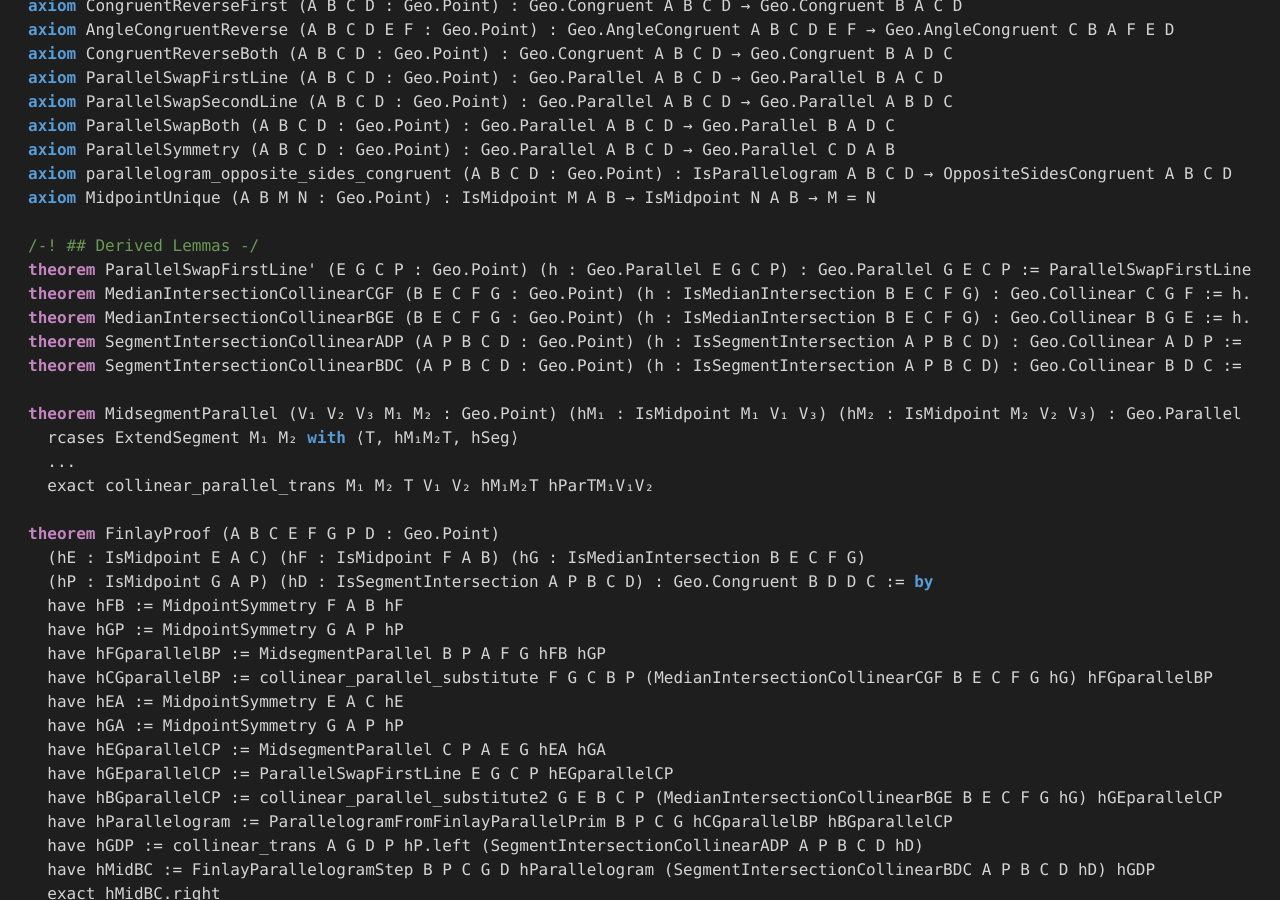
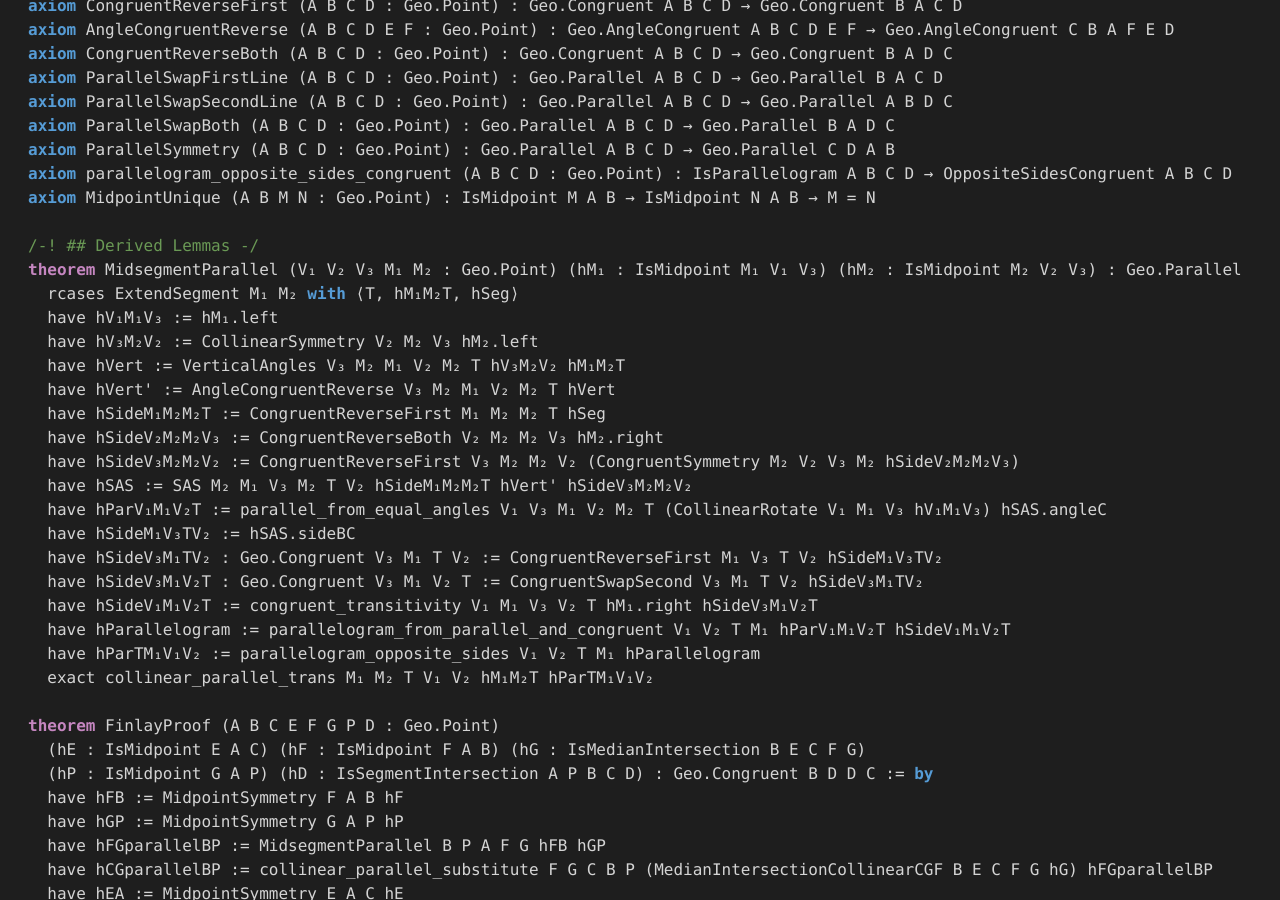
Before and after one commit to cgjteam/cgjteam.github.io, a Jekyll site: the page Geometry_lean.html, which Jekyll copies as it is, in a window 1280 px wide and 900 px high, scrolled down 1388 px. Built offline with Jekyll 4.4.1, drawn with Linux system fonts in a browser that asks for light colours.

Commit message:
Refactor MidsegmentParallel theorem with additional proofs

```diff
--- a/Geometry_lean.html
+++ b/Geometry_lean.html
@@ -81,15 +81,23 @@
 <span class="kw">axiom</span> MidpointUnique (A B M N : Geo.Point) : IsMidpoint M A B → IsMidpoint N A B → M = N
 
 <span class="cmt">/-! ## Derived Lemmas -/</span>
-<span class="thm">theorem</span> ParallelSwapFirstLine' (E G C P : Geo.Point) (h : Geo.Parallel E G C P) : Geo.Parallel G E C P := ParallelSwapFirstLine E G C P h
-<span class="thm">theorem</span> MedianIntersectionCollinearCGF (B E C F G : Geo.Point) (h : IsMedianIntersection B E C F G) : Geo.Collinear C G F := h.right
-<span class="thm">theorem</span> MedianIntersectionCollinearBGE (B E C F G : Geo.Point) (h : IsMedianIntersection B E C F G) : Geo.Collinear B G E := h.left
-<span class="thm">theorem</span> SegmentIntersectionCollinearADP (A P B C D : Geo.Point) (h : IsSegmentIntersection A P B C D) : Geo.Collinear A D P := h.left
-<span class="thm">theorem</span> SegmentIntersectionCollinearBDC (A P B C D : Geo.Point) (h : IsSegmentIntersection A P B C D) : Geo.Collinear B D C := h.right
-
 <span class="thm">theorem</span> MidsegmentParallel (V₁ V₂ V₃ M₁ M₂ : Geo.Point) (hM₁ : IsMidpoint M₁ V₁ V₃) (hM₂ : IsMidpoint M₂ V₂ V₃) : Geo.Parallel M₁ M₂ V₁ V₂ := <span class="kw">by</span>
   rcases ExtendSegment M₁ M₂ <span class="kw">with</span> ⟨T, hM₁M₂T, hSeg⟩
-  ...
+  have hV₁M₁V₃ := hM₁.left
+  have hV₃M₂V₂ := CollinearSymmetry V₂ M₂ V₃ hM₂.left
+  have hVert := VerticalAngles V₃ M₂ M₁ V₂ M₂ T hV₃M₂V₂ hM₁M₂T
+  have hVert' := AngleCongruentReverse V₃ M₂ M₁ V₂ M₂ T hVert
+  have hSideM₁M₂M₂T := CongruentReverseFirst M₁ M₂ M₂ T hSeg
+  have hSideV₂M₂M₂V₃ := CongruentReverseBoth V₂ M₂ M₂ V₃ hM₂.right
+  have hSideV₃M₂M₂V₂ := CongruentReverseFirst V₃ M₂ M₂ V₂ (CongruentSymmetry M₂ V₂ V₃ M₂ hSideV₂M₂M₂V₃)
+  have hSAS := SAS M₂ M₁ V₃ M₂ T V₂ hSideM₁M₂M₂T hVert' hSideV₃M₂M₂V₂
+  have hParV₁M₁V₂T := parallel_from_equal_angles V₁ V₃ M₁ V₂ M₂ T (CollinearRotate V₁ M₁ V₃ hV₁M₁V₃) hSAS.angleC
+  have hSideM₁V₃TV₂ := hSAS.sideBC
+  have hSideV₃M₁TV₂ : Geo.Congruent V₃ M₁ T V₂ := CongruentReverseFirst M₁ V₃ T V₂ hSideM₁V₃TV₂
+  have hSideV₃M₁V₂T : Geo.Congruent V₃ M₁ V₂ T := CongruentSwapSecond V₃ M₁ T V₂ hSideV₃M₁TV₂
+  have hSideV₁M₁V₂T := congruent_transitivity V₁ M₁ V₃ V₂ T hM₁.right hSideV₃M₁V₂T
+  have hParallelogram := parallelogram_from_parallel_and_congruent V₁ V₂ T M₁ hParV₁M₁V₂T hSideV₁M₁V₂T
+  have hParTM₁V₁V₂ := parallelogram_opposite_sides V₁ V₂ T M₁ hParallelogram
   exact collinear_parallel_trans M₁ M₂ T V₁ V₂ hM₁M₂T hParTM₁V₁V₂
 
 <span class="thm">theorem</span> FinlayProof (A B C E F G P D : Geo.Point)
```
